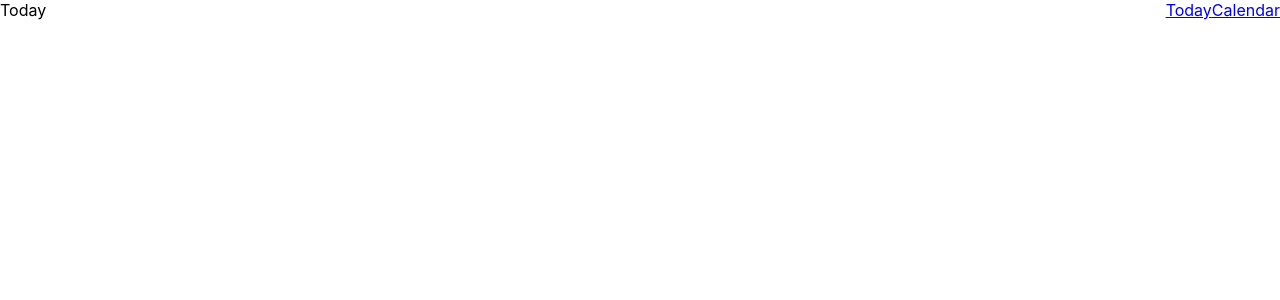
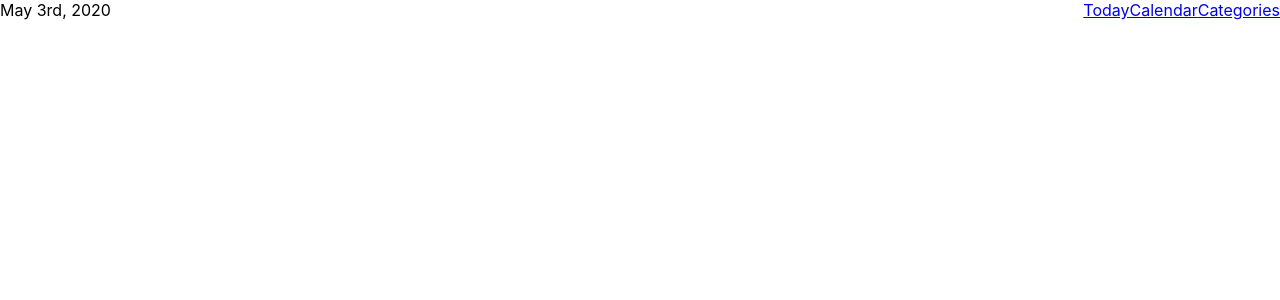
Before and after one commit to conmart/dayta, a React (Create React App) app: page / in a window 1280 px wide. Shown: the top 300 px of the page. Built offline with nearby package versions, Linux system fonts and the light colour scheme.

Commit message:
add packages and categoryList component

```diff
--- a/package.json
+++ b/package.json
@@ -3,9 +3,11 @@
   "version": "0.1.0",
   "private": true,
   "dependencies": {
+    "@material-ui/core": "^4.9.14",
     "@testing-library/jest-dom": "^4.2.4",
     "@testing-library/react": "^9.3.2",
     "@testing-library/user-event": "^7.1.2",
+    "moment": "^2.25.3",
     "react": "^16.13.1",
     "react-dom": "^16.13.1",
     "react-router-dom": "^5.2.0",
--- a/src/AppRouter.jsx
+++ b/src/AppRouter.jsx
@@ -1,20 +1,24 @@
 import React from 'react';
 import { BrowserRouter as Router, Switch, Route } from 'react-router-dom';
 
+import Calendar from './components/calendar';
+import CategoryList from './components/categoryList'
+import Day from './components/day';
 import Menu from './components/menu';
-import Day from './components/day';
-import Calendar from './components/calendar';
 
 const AppRouter = () => {
   return (
     <Router>
         <Menu />
         <Switch>
-          <Route path="/calendar">
+          <Route path='/'>
+            <Day />
+          </Route>
+          <Route path='/calendar'>
             <Calendar />
           </Route>
-          <Route path="/">
-            <Day />
+          <Route path='/categories'>
+            <CategoryList />
           </Route>
         </Switch>
     </Router>
--- /dev/null
+++ b/src/components/categoryList/index.jsx
@@ -0,0 +1,9 @@
+import React from 'react';
+
+const CategoryList = () => {
+  return (
+    <div>Categories</div>
+  )
+}
+
+export default CategoryList;
--- a/src/components/day/index.jsx
+++ b/src/components/day/index.jsx
@@ -1,7 +1,12 @@
 import React from 'react';
+import moment from 'moment';
 
-const Day = () => (
-  <div>Today</div>
-);
+const Day = () => {
+  const currentDate = moment();
+  const formattedDate = currentDate.format('MMMM do, YYYY');
+  return (
+    <div>{formattedDate}</div>
+  );
+}
 
 export default Day;
--- a/src/components/menu/index.jsx
+++ b/src/components/menu/index.jsx
@@ -5,11 +5,12 @@ import styles from './menu.module.css';
 
 const Menu = () => {
   return (
-      <div className={styles.container}>
-        <NavLink to='/'>Today</NavLink>
-        <NavLink to='/calendar'>Calendar</NavLink>
-      </div>
+    <div className={styles.container}>
+      <NavLink to='/'>Today</NavLink>
+      <NavLink to='/calendar'>Calendar</NavLink>
+      <NavLink to='/categories'>Categories</NavLink>
+    </div>
   );
-}
+};
 
 export default Menu;
```
Also changed, not shown: 1 other file (tests, documents, lock files or other folders).
